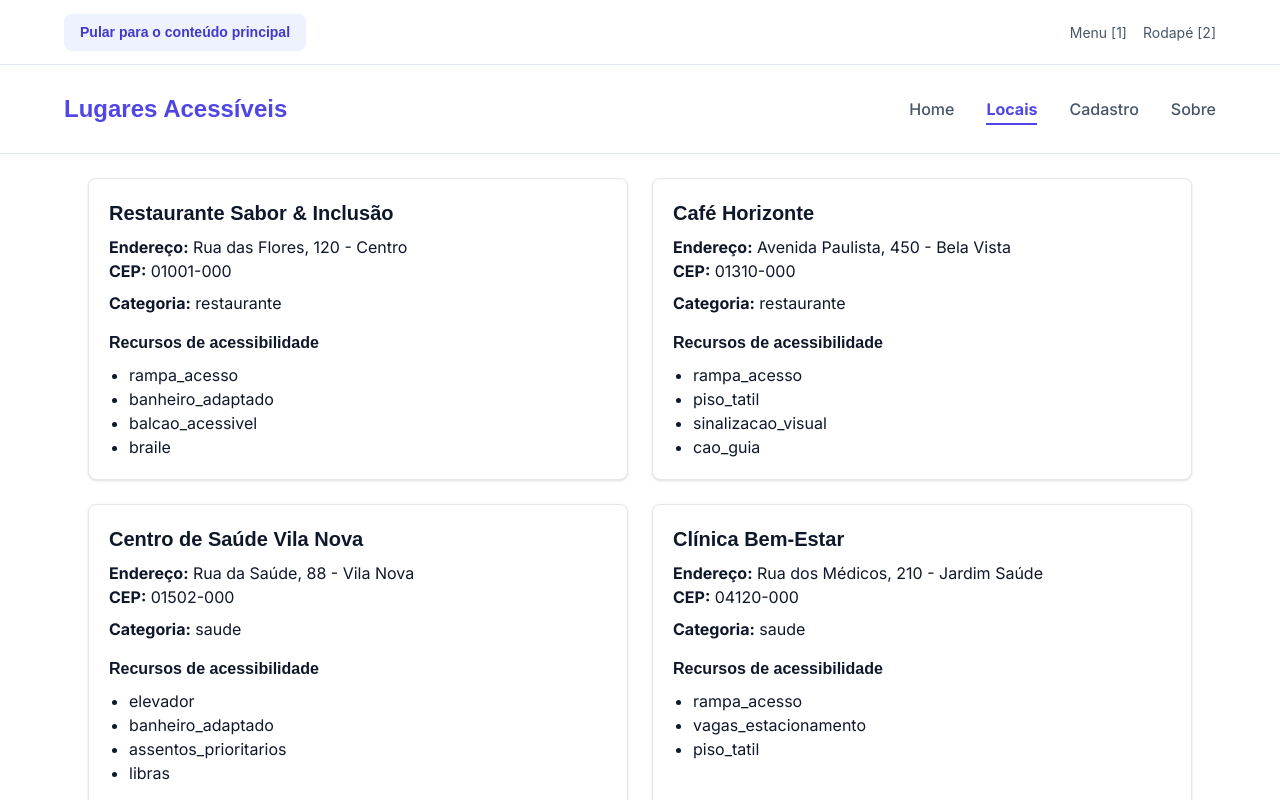
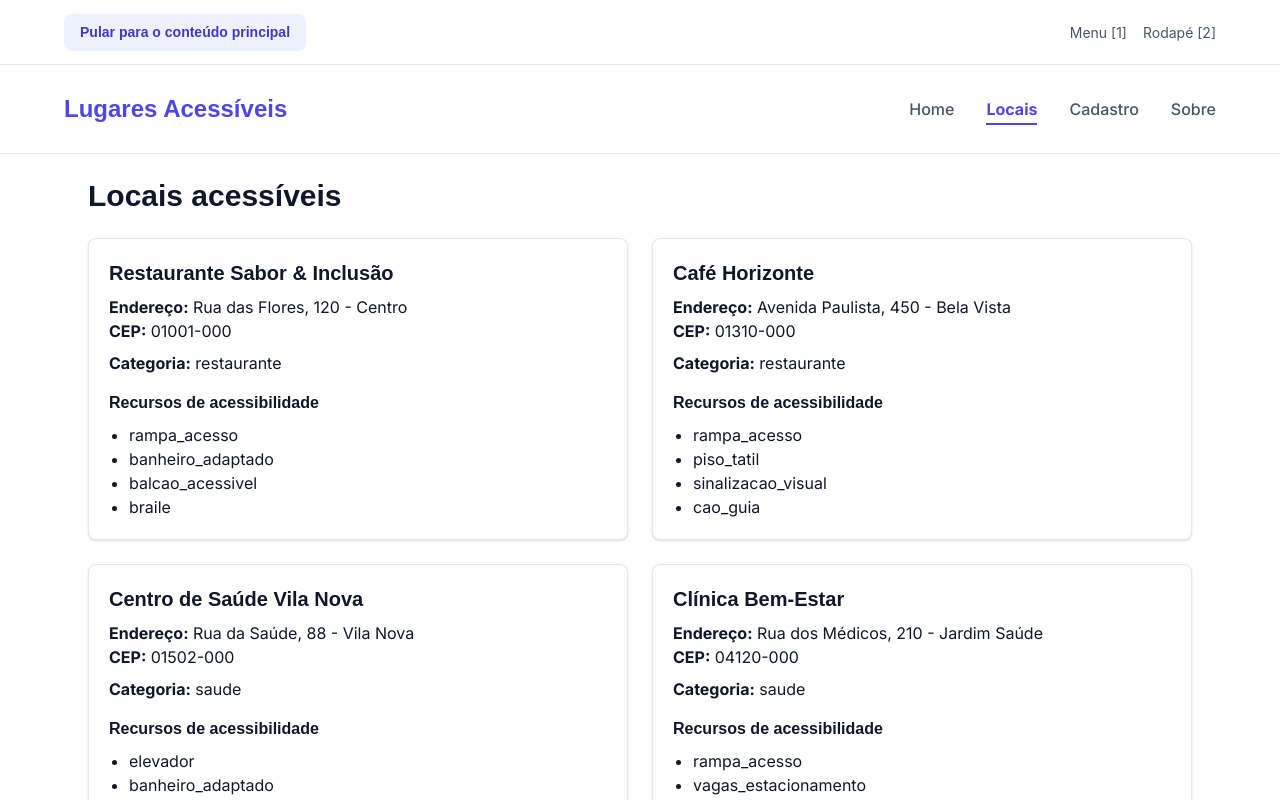
Before and after one commit to 1TDSPH-26/portal-locais-acessiveis, a React (Vite) app: page /locais in a window 1280 px wide. Shown: the top 800 px of the page. Built offline with nearby package versions, Linux system fonts and the light colour scheme; a web font is replaced by a local one.

Commit message:
feat: Implementação do h1 da página de Locais

```diff
--- a/src/pages/Locais/Locais.tsx
+++ b/src/pages/Locais/Locais.tsx
@@ -66,6 +66,13 @@ export default function Locais() {
 
   return (
     <main className="mx-auto w-full max-w-6xl p-6">
+      <h1
+        ref={tituloRef}
+        tabIndex={-1}
+        className="mb-6 font-display text-3xl font-bold text-texto focus:outline-none focus:ring-2 focus:ring-blue-600 focus:ring-offset-2"
+      >
+        Locais acessíveis
+      </h1>
 
       <section className="grid gap-6 md:grid-cols-2">
         {locaisPaginados.map((local) => (
```
